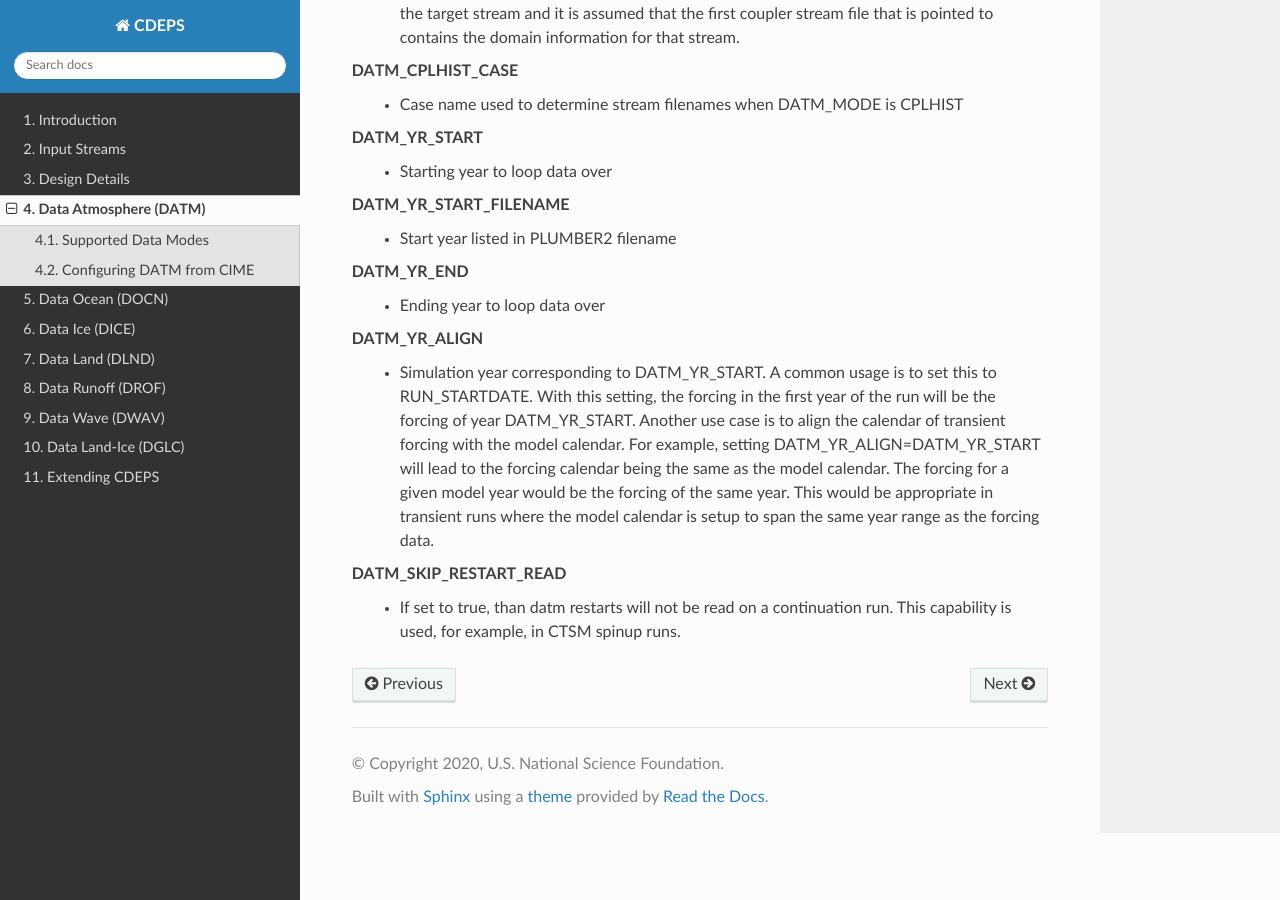
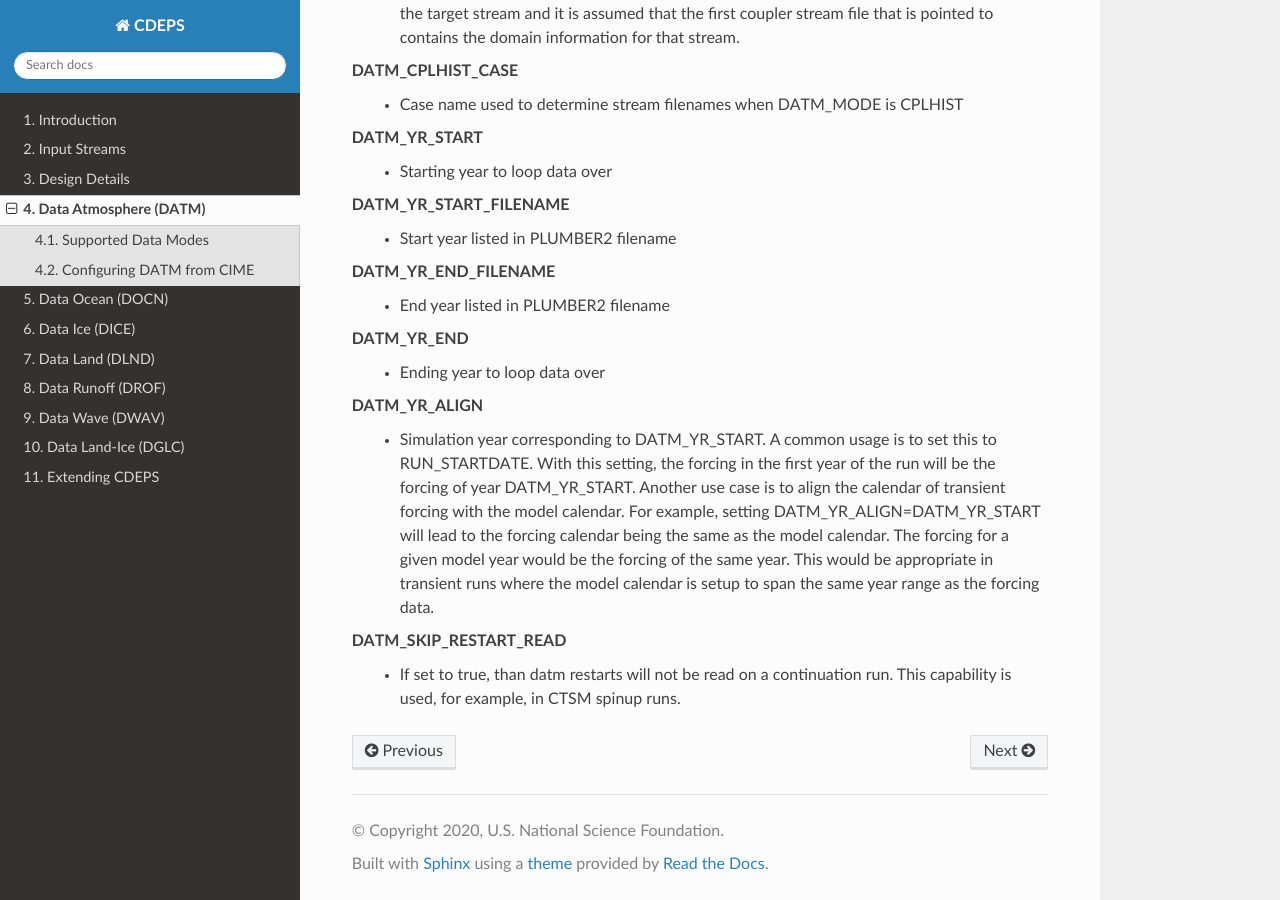
Before and after one commit to ESCOMP/CDEPS, a Sphinx documentation site: the page built from doc/source/datm.rst, in a window 1280 px wide and 900 px high, scrolled down 4012 px. Built offline with Sphinx 7.4.7 and the Read the Docs theme 3.1.0, drawn with Linux system fonts in a browser that asks for light colours; comment, search, counter and statistics services are not loaded.

Commit message:
Add DATM_YR_END_FILENAME xml variable for PLUMBER2

```diff
--- a/doc/source/datm.rst
+++ b/doc/source/datm.rst
@@ -196,6 +196,9 @@ DATM_YR_START
 DATM_YR_START_FILENAME
    -  Start year listed in PLUMBER2 filename
 
+DATM_YR_END_FILENAME
+   -  End year listed in PLUMBER2 filename
+
 DATM_YR_END
    -  Ending year to loop data over
 
```
Also changed, not shown: 2 other files.
